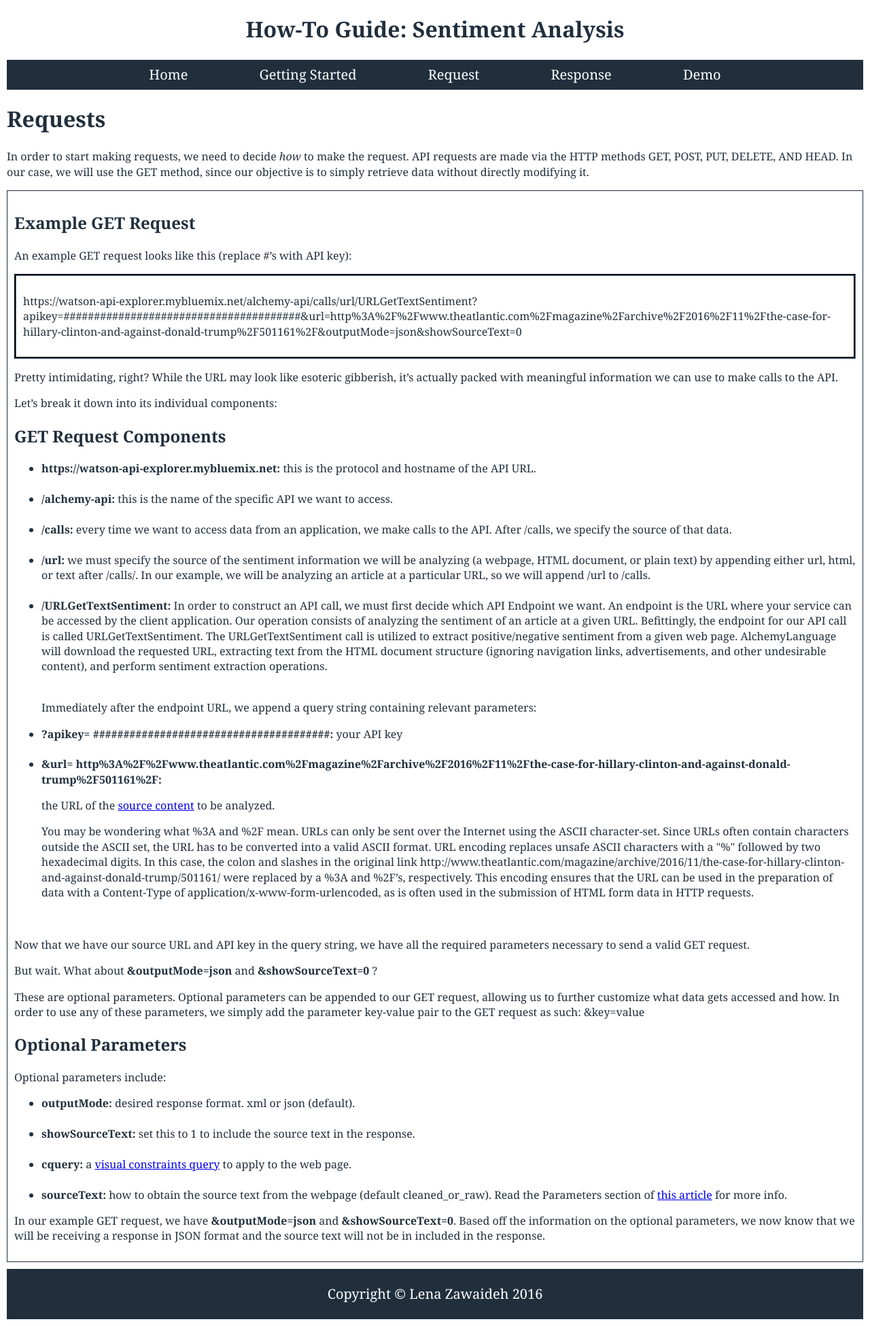
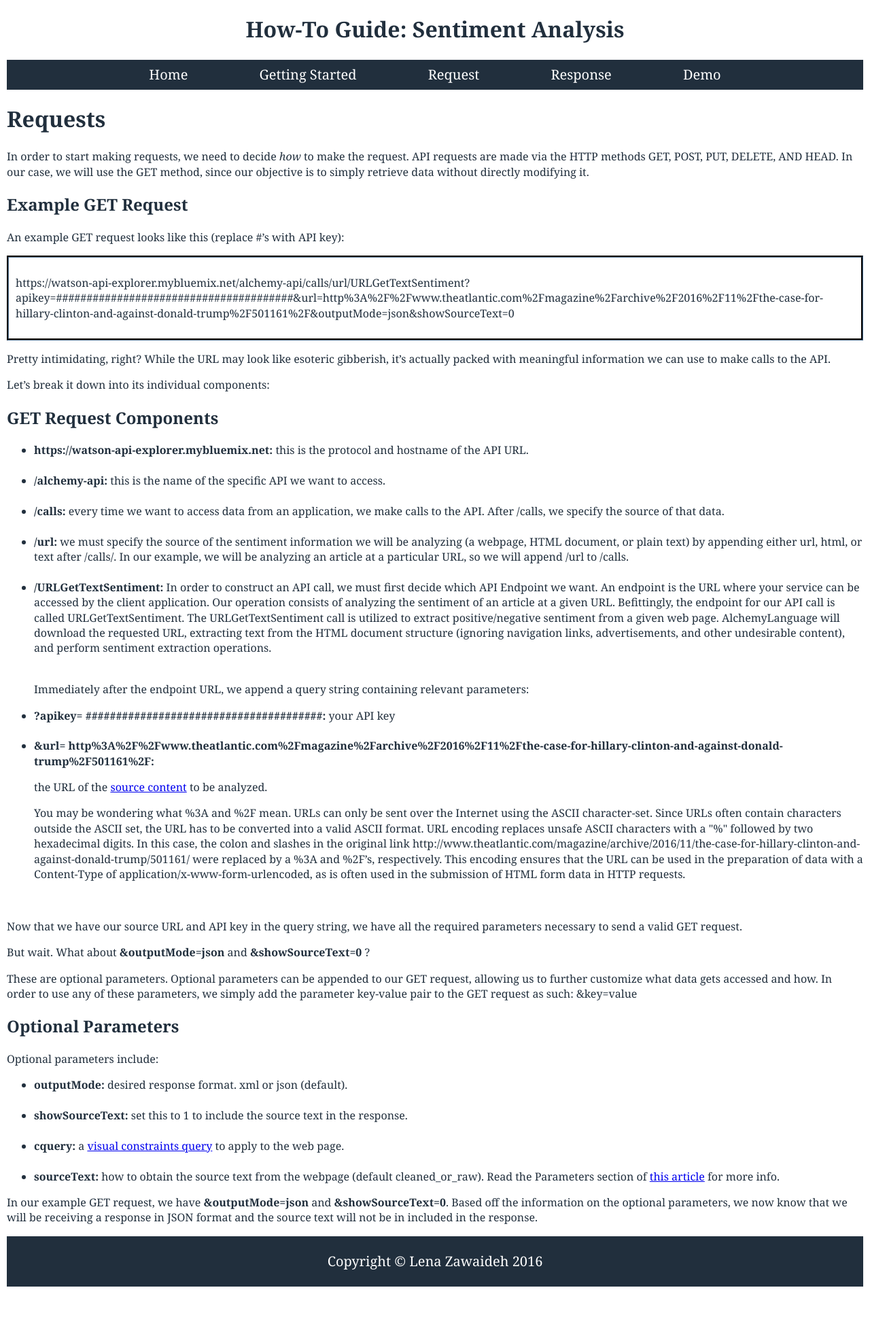
Before and after one commit to lenaz/How-To-Guide, a Jekyll site: the page built from request.html, in a window 1280 px wide. Shown: the whole page at 68% size. Built offline with Jekyll 4.4.1, drawn with Linux system fonts in a browser that asks for light colours; Markdown is read by kramdown in place of the engine named in the settings; after the commit the page ends 1903 px from its top, so only the background shows below that.

Commit message:
Update request.html

```diff
--- a/request.html
+++ b/request.html
@@ -6,7 +6,7 @@ layout: default
 
 <p>In order to start making requests, we need to decide <i>how</i> to make the request. API requests are made via the HTTP methods GET, POST, PUT, DELETE, AND HEAD. In our case, we will use the GET method, since our objective is to simply retrieve data without directly modifying it.</p>
 
-<div class="definitions">
+<div>
 
   <h2>Example GET Request</h2>
 
```
